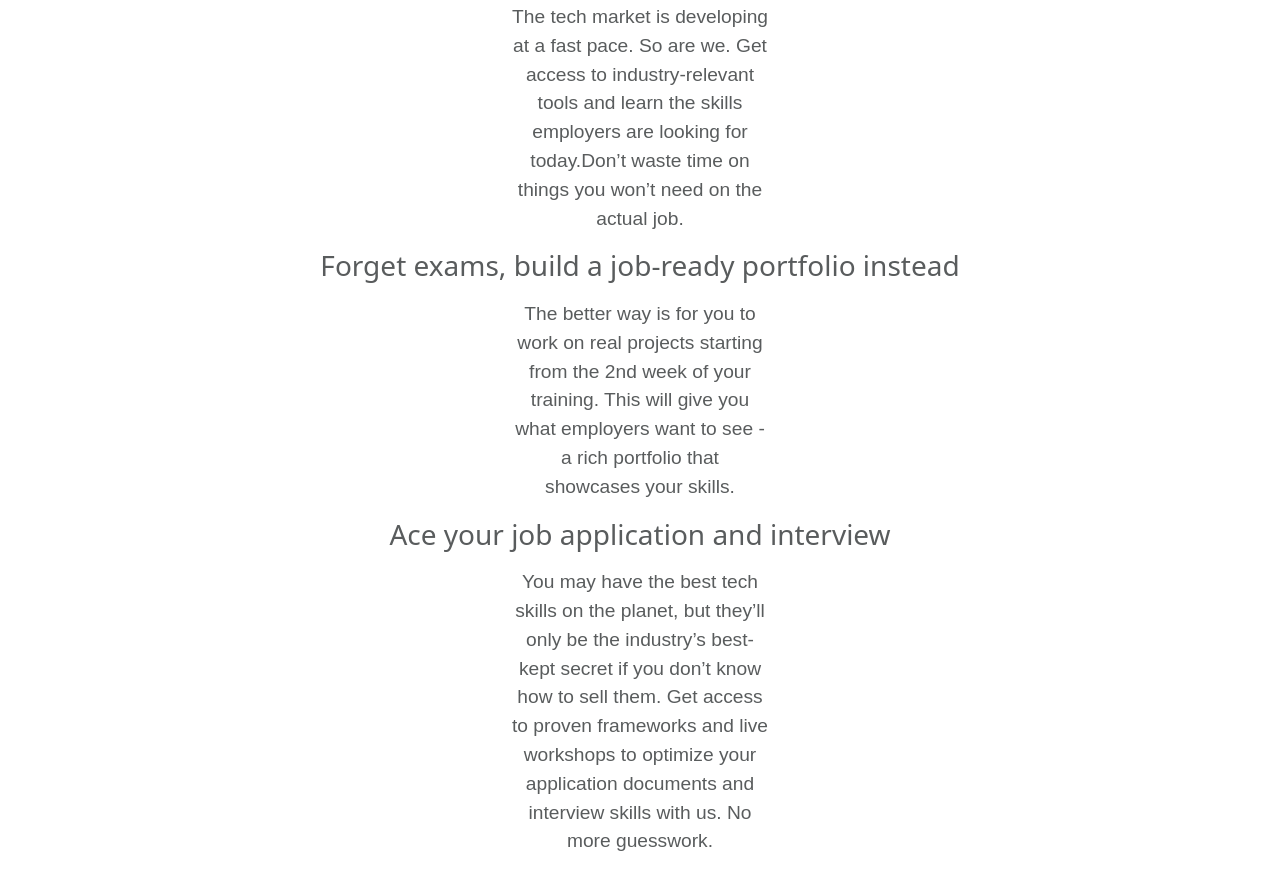
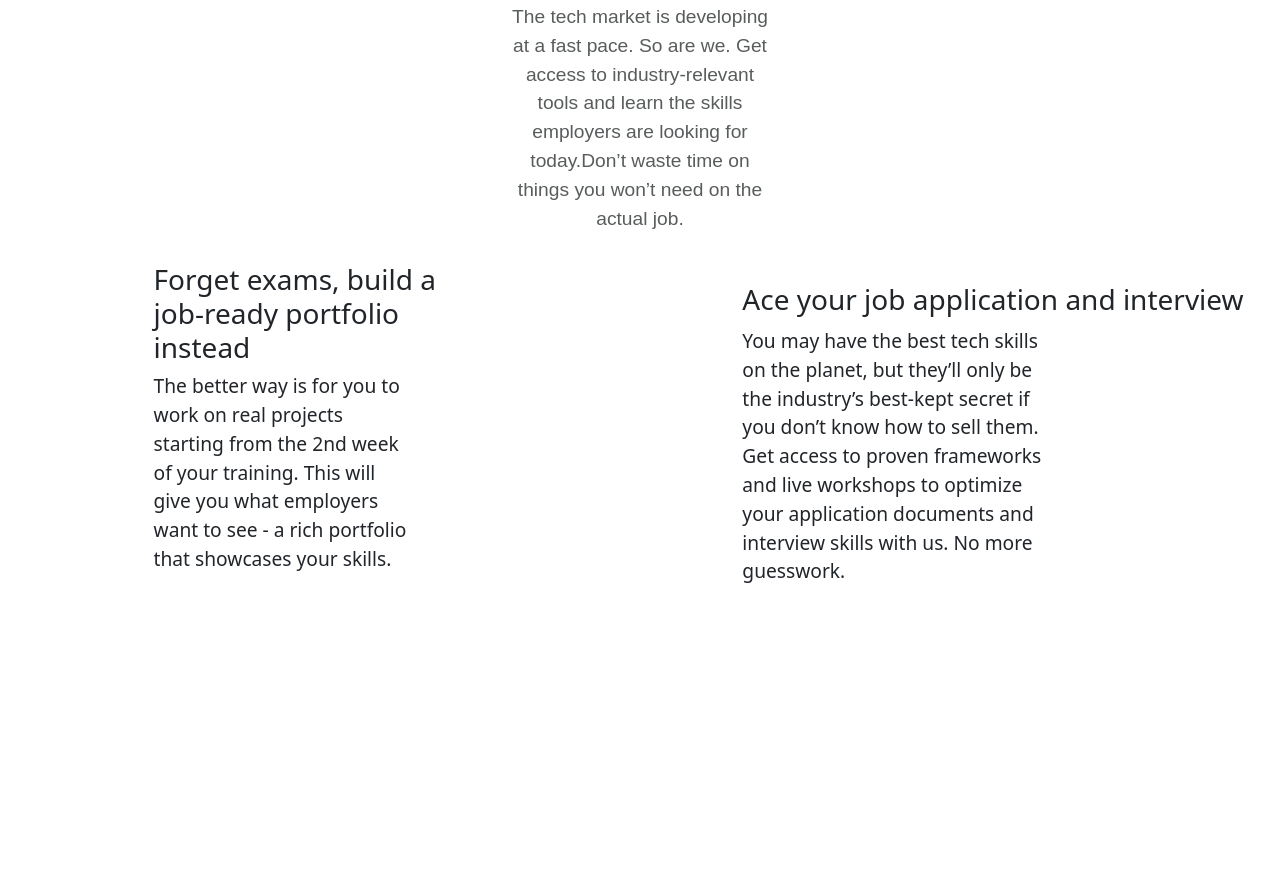
Before and after one commit to JohnJohnGL/crossOver2, a plain HTML site: page index.html in a window 1280 px wide. Shown: the part 1521-2393 px from the top of the page. After the commit the page ends 2123 px from the top, so only its background shows below. Drawn offline with nearby package versions, Linux system fonts and the light colour scheme.

Commit message:
final update

```diff
--- a/index.css
+++ b/index.css
@@ -80,6 +80,7 @@ box-sizing: border-box;
     }
     .para-container6{
         margin-top:40px ;
+        margin-bottom:30px ;
     }
     .para-container6 h3{
         color: #595c5d;
@@ -97,9 +98,10 @@ box-sizing: border-box;
         --widgets-spacing: 20px 20px;
         margin-left: 40%;
         margin-right:40% ;
+
  }
  .para-container7{
-    display: block;
+    display: flex;
 
  }
  .para-container7 h3{
@@ -119,30 +121,29 @@ box-sizing: border-box;
     margin-left: 40%;
     margin-right:40% ;
  }
- .div-container {
-    display: grid;
-    grid-template-columns: repeat(2, 1fr);
-    grid-gap: 10px;
-}
 
 
-.box {
-    width: 100px;
-    height: 100px;
-    background-color:
-    color: #fff;
-    text-align: center;
-    line-height: 100px;
-}
-.discover{
-    margin-top:60px ;
-    margin-bottom: 80px;
-}
-.discover h2{
-    text-align: center;
-color:#595c5d;
-box-sizing: border-box;
-}
+ .para-container8{
+    display: flex;
+ }
+ .div1 h3 {
+    margin-left:30%;
+    margin-right: 40px;
+ }
+ .div1 p {
+    margin-left:30%
+ }
+ .div2 p{
+    margin-right:30% ;
+    margin-left: 30%;
+    margin-top: 10px;
+ }
+ .div2 h3{
+    margin-left:30% ;
+    margin-top: 20px;
+ }
+
+
 
 
 
--- a/index.html
+++ b/index.html
@@ -85,19 +85,25 @@ These live classes consist of <strong>follow-along training,</strong>
          looking for today.Don’t waste time on things you won’t need on
           the actual job.</p>
 </div>
- <div class="para-container main">
-<div class="para-container7">
-    <h3>Forget exams, build a job-ready portfolio instead
-    </h3>
-    <p>The better way is for you to work on real projects starting from
-        the 2nd week of your training. This will give you what employers
-         want to see - a rich portfolio that showcases your skills.</p>
-         <h3>Ace your job application and interview
-        </h3>
-        <p>You may have the best tech skills on the planet, but they’ll only be the industry’s best-kept secret if you don’t know how to sell them. Get access to proven frameworks and live workshops to optimize your
-            application documents and interview skills with us. No more guesswork.</p>
+
+<div class="para-container8">
+    <div class="div1">
+<h3>Forget exams, build a job-ready portfolio instead</h3>
+<p>The better way is for you to work on real projects starting from the 2nd week of your training. This will give you what
+     employers want to see - a rich portfolio that showcases your skills.</p>
 </div>
+<div class="div2">
+    <h3>Ace your job application and interview</h3>
+    <p>You may have the best tech skills on the planet, but they’ll only be the industry’s best-kept secret if you don’t know how to sell them. Get access to proven frameworks and live workshops to optimize your application
+        documents and interview skills with us. No more guesswork.</p>
 </div>
+
+
+
+
+        </div>
+
+
 
 
 
```
